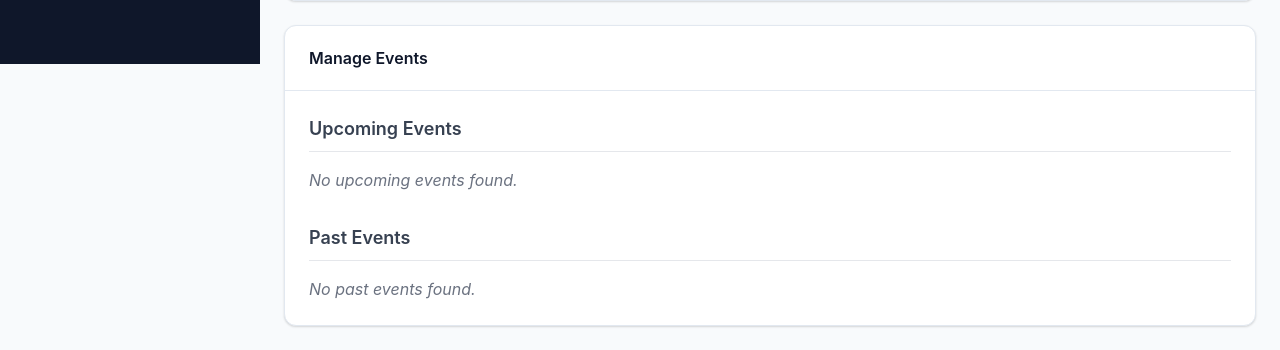
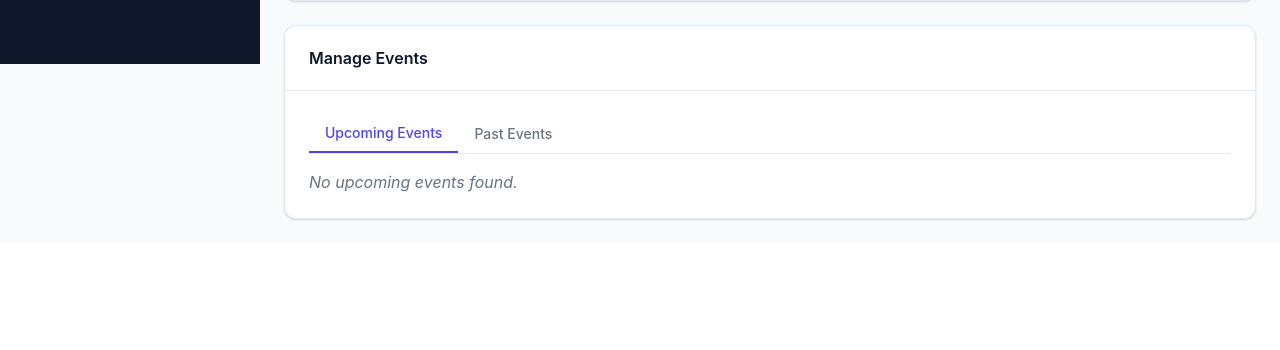
Before and after one commit to dhyeydaftary/Campus-Connect, a Flask app: page /admin/events in a window 1280 px wide. Shown: the part 736-1086 px from the top of the page. After the commit the page ends 957 px from the top, so only its background shows below. Run offline with Flask 3, Linux system fonts and the light colour scheme; the visitor is signed in with stand-in values (Sample User, id 1); data that the repository does not hold is empty; some libraries are stand-ins or nearby versions.

Commit message:
feat: enhance admin panel functionality

```diff
--- a/app.py
+++ b/app.py
@@ -2302,8 +2302,9 @@ def admin_dashboard_overview():
         total_users = User.query.count()
         active_users = User.query.filter_by(is_active=True).count()
         blocked_users = User.query.filter_by(is_active=False).count()
+        official_users = User.query.filter_by(account_type="official").count()
         total_posts = Post.query.count()
-        total_events = Event.query.count()
+        active_events = Event.get_active_count()
         total_official_and_club = User.query.filter(
             User.account_type.in_(["official", "club"])
         ).count()
@@ -2384,9 +2385,10 @@ def admin_dashboard_overview():
         return jsonify({
             "totalUsers": total_users,
             "activeUsers": active_users,
+            "officialUsers": official_users,
             "blockedUsers": blocked_users,
             "totalPosts": total_posts,
-            "totalEvents": total_events,
+            "activeEvents": active_events,
             "roleDistribution": role_distribution,
             "userGrowth": user_growth,
             "contentActivity": content_activity,
@@ -2741,18 +2743,17 @@ def seed_admin():
 # ADMIN EVENT MANAGEMENT ROUTES (TASK 1)
 # --------------------------------------------------
 
-@app.route("/admin/api/events/upcoming")
-def admin_get_upcoming_events():
+@app.route("/admin/api/events/list")
+def admin_get_events_list():
     admin_required()
+    status = request.args.get("status", "upcoming")
     now = datetime.now(timezone.utc)
-    events = Event.query.filter(Event.event_date >= now).order_by(Event.event_date.asc()).all()
-    return jsonify([_format_admin_event(e) for e in events])
-
-@app.route("/admin/api/events/past")
-def admin_get_past_events():
-    admin_required()
-    now = datetime.now(timezone.utc)
-    events = Event.query.filter(Event.event_date < now).order_by(Event.event_date.desc()).all()
+
+    if status == "past":
+        events = Event.query.filter(Event.event_date < now).order_by(Event.event_date.desc()).all()
+    else:
+        events = Event.query.filter(Event.event_date >= now).order_by(Event.event_date.asc()).all()
+
     return jsonify([_format_admin_event(e) for e in events])
 
 def _format_admin_event(event):
--- a/models.py
+++ b/models.py
@@ -703,6 +703,11 @@ class Event(db.Model):
         """Number of interested users"""
         return self.registrations.filter_by(status='interested').count()
 
+    @classmethod
+    def get_active_count(cls):
+        """Count of upcoming, non-cancelled events"""
+        return cls.query.filter(cls.event_date >= datetime.now(timezone.utc), cls.is_cancelled == False).count()
+
     __table_args__ = (
         # For "upcoming events" query
         Index("idx_events_date", "event_date"),  # 🆕
--- a/static/js/admin/admin_dashboard_chart.js
+++ b/static/js/admin/admin_dashboard_chart.js
@@ -21,10 +21,10 @@ document.addEventListener("DOMContentLoaded", () => {
             };
 
             setText("total-users", data.totalUsers);
-            setText("active-users", data.activeUsers);
+            setText("official-users", data.officialUsers);
             setText("blocked-users", data.blockedUsers);
             setText("total-posts", data.totalPosts);
-            setText("total-events", data.totalEvents);
+            setText("active-events", data.activeEvents);
 
             /* ===============================
                 CONTENT ACTIVITY (WORKING)
--- a/static/js/admin/dashboard.js
+++ b/static/js/admin/dashboard.js
@@ -6,10 +6,10 @@ async function initDashboard() {
 
     // Update KPIs
     document.getElementById('total-users').textContent = data.totalUsers.toLocaleString();
-    document.getElementById('active-users').textContent = data.activeUsers.toLocaleString();
+    document.getElementById('official-users').textContent = data.officialUsers.toLocaleString();
     document.getElementById('blocked-users').textContent = data.blockedUsers.toLocaleString();
     document.getElementById('total-posts').textContent = data.totalPosts.toLocaleString();
-    document.getElementById('total-events').textContent = data.totalEvents.toLocaleString();
+    document.getElementById('active-events').textContent = data.activeEvents.toLocaleString();
     // User Growth Chart
     const userGrowthCtx = document.getElementById('userGrowthChart').getContext('2d');
     userGrowthChart = new Chart(userGrowthCtx, {
--- a/static/js/admin/events.js
+++ b/static/js/admin/events.js
@@ -1,3 +1,6 @@
+let currentStatus = 'upcoming';
+let currentEvents = [];
+
 document.addEventListener('DOMContentLoaded', () => {
     loadEvents();
     setupFormHandlers();
@@ -30,18 +33,40 @@ function parseAsUTC(dateStr) {
     return new Date(dateStr.replace(' ', 'T') + 'Z');
 }
 
-function loadEvents() {
-    fetch('/admin/api/events/upcoming')
-        .then(res => res.json())
-        .then(data => renderEvents(data, 'upcoming-events-list', true));
+function switchTab(status) {
+    if (currentStatus === status) return;
+    currentStatus = status;
 
-    fetch('/admin/api/events/past')
-        .then(res => res.json())
-        .then(data => renderEvents(data, 'past-events-list', false));
+    // Update Tab UI
+    const upcomingTab = document.getElementById('tab-upcoming');
+    const pastTab = document.getElementById('tab-past');
+    const activeClass = "px-4 py-2 text-sm font-medium text-indigo-600 border-b-2 border-indigo-600 focus:outline-none transition-colors duration-200";
+    const inactiveClass = "px-4 py-2 text-sm font-medium text-gray-500 hover:text-gray-700 focus:outline-none transition-colors duration-200";
+
+    if (status === 'upcoming') {
+        upcomingTab.className = activeClass;
+        pastTab.className = inactiveClass;
+    } else {
+        upcomingTab.className = inactiveClass;
+        pastTab.className = activeClass;
+    }
+
+    loadEvents();
 }
 
-function renderEvents(events, containerId, isUpcoming) {
-    const container = document.getElementById(containerId);
+function loadEvents() {
+    const container = document.getElementById('events-list');
+    container.innerHTML = '<div class="loading-spinner"><div class="spinner"></div></div>';
+
+    fetch(`/admin/api/events/list?status=${currentStatus}`)
+        .then(res => res.json())
+        .then(data => renderEvents(data));
+}
+
+function renderEvents(events) {
+    currentEvents = events;
+    const container = document.getElementById('events-list');
+    const isUpcoming = currentStatus === 'upcoming';
     container.innerHTML = '';
 
     if (events.length === 0) {
@@ -87,6 +112,10 @@ function renderEvents(events, containerId, isUpcoming) {
         `;
         container.appendChild(strip);
     });
+}
+
+function resetForm() {
+    document.getElementById('event-form').reset();
 }
 
 // --- CREATE EVENT ---
@@ -184,15 +213,8 @@ function setupFormHandlers() {
 // Let's fetch fresh list and cache it.
 
 async function openEditModal(id) {
-    // Find event in DOM or fetch. Since we don't have a "get single event" API in the prompt requirements,
-    // we will rely on the data we have or add a get route.
-    // However, the prompt asked for "Update upcoming event" API.
-    // I'll iterate through the list data which I should store.
-
-    // Re-fetch list to get data (or store it globally)
-    const res = await fetch('/admin/api/events/upcoming');
-    const events = await res.json();
-    const event = events.find(e => e.id === id);
+    // Use locally cached events
+    const event = currentEvents.find(e => e.id === id);
 
     if (!event) return;
 
@@ -215,15 +237,7 @@ async function openEditModal(id) {
 async function openViewModal(id) {
     // Fetch details + participants
     // We can use the list data for basic details
-    const resList = await fetch('/admin/api/events/upcoming'); // Check upcoming
-    let events = await resList.json();
-    let event = events.find(e => e.id === id);
-
-    if (!event) {
-        const resPast = await fetch('/admin/api/events/past'); // Check past
-        events = await resPast.json();
-        event = events.find(e => e.id === id);
-    }
+    const event = currentEvents.find(e => e.id === id);
 
     if (!event) return;
 
--- a/templates/admin/announcements.html
+++ b/templates/admin/announcements.html
@@ -36,7 +36,7 @@
     <!-- Past Announcements -->
     <div class="card">
         <div class="card-header">
-            <h2 class="card-title">Past Announcements</h2>
+            <h2 class="card-title">Manage Announcements</h2>
         </div>
         <div class="card-body" id="announcements-list">
             <div class="loading-spinner">
--- a/templates/admin/events.html
+++ b/templates/admin/events.html
@@ -68,20 +68,19 @@
             <h2 class="card-title">Manage Events</h2>
         </div>
         <div class="card-body">
-            <!-- Upcoming Events Section -->
-            <div class="mb-8">
-                <h3 class="text-lg font-semibold mb-4 text-gray-700 border-b pb-2">Upcoming Events</h3>
-                <div id="upcoming-events-list" class="flex flex-col gap-4">
-                    <div class="loading-spinner"><div class="spinner"></div></div>
-                </div>
+            <!-- Tabs -->
+            <div class="flex border-b border-gray-200 mb-4">
+                <button id="tab-upcoming" class="px-4 py-2 text-sm font-medium text-indigo-600 border-b-2 border-indigo-600 focus:outline-none transition-colors duration-200" onclick="switchTab('upcoming')">
+                    Upcoming Events
+                </button>
+                <button id="tab-past" class="px-4 py-2 text-sm font-medium text-gray-500 hover:text-gray-700 focus:outline-none transition-colors duration-200" onclick="switchTab('past')">
+                    Past Events
+                </button>
             </div>
 
-            <!-- Past Events Section -->
-            <div>
-                <h3 class="text-lg font-semibold mb-4 text-gray-700 border-b pb-2">Past Events</h3>
-                <div id="past-events-list" class="flex flex-col gap-4">
-                    <div class="loading-spinner"><div class="spinner"></div></div>
-                </div>
+            <!-- Events List -->
+            <div id="events-list" class="flex flex-col gap-4">
+                <div class="loading-spinner"><div class="spinner"></div></div>
             </div>
         </div>
     </div>
@@ -137,7 +136,7 @@
         <div class="bg-white rounded-lg p-6 w-full max-w-3xl max-h-[90vh] overflow-y-auto">
             <div class="flex justify-between items-center mb-4">
                 <h3 class="text-xl font-bold" id="view-modal-title">Event Details</h3>
-                <button onclick="closeModal('view-modal')" class="text-gray-500 hover:text-gray-700">&times;</button>
+                <button onclick="closeModal('view-modal')" class="text-gray-500 hover:text-gray-700 text-2xl">&times;</button>
             </div>
 
             <div class="mb-4">
```
Also changed, not shown: static/js/admin/announcements.js (+10 -10 lines), templates/admin/dashboard.html (+16 -16 lines).
